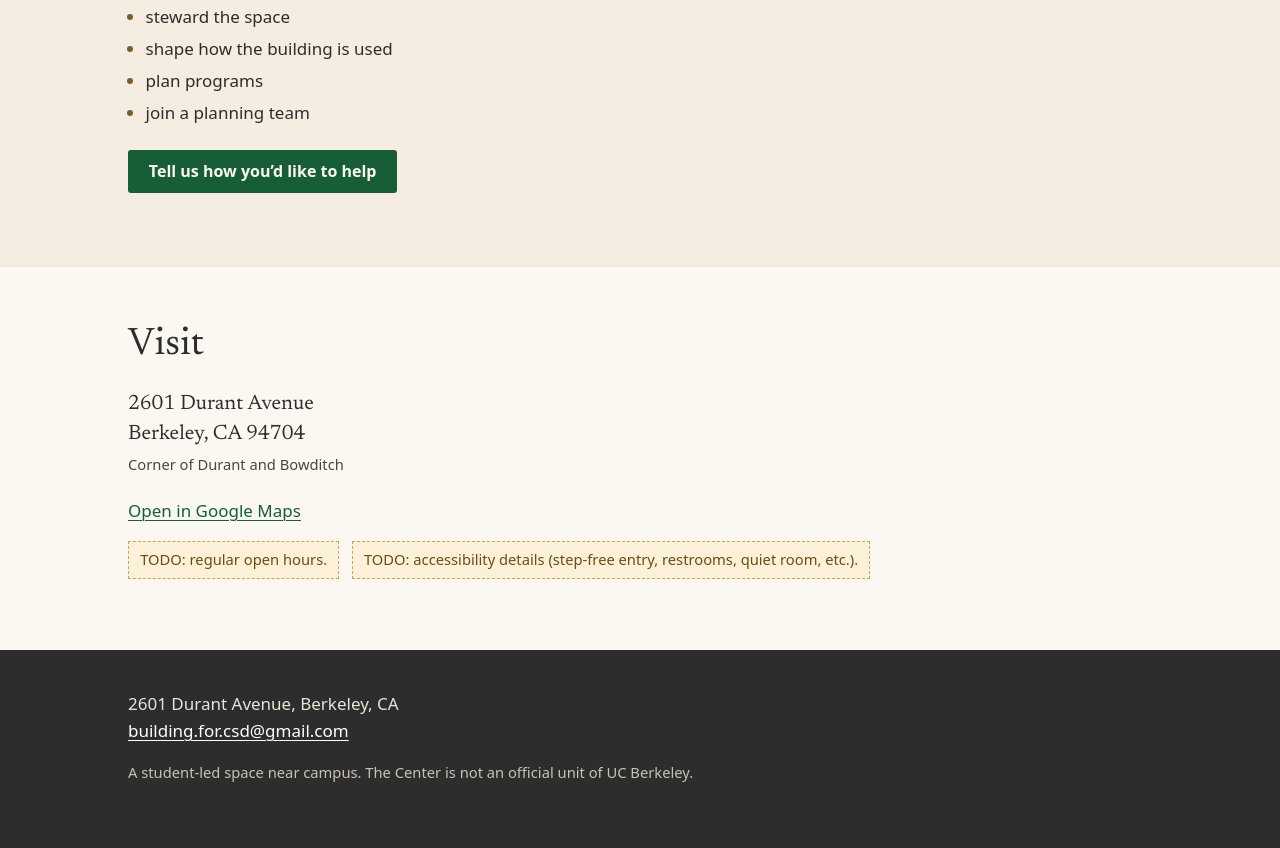
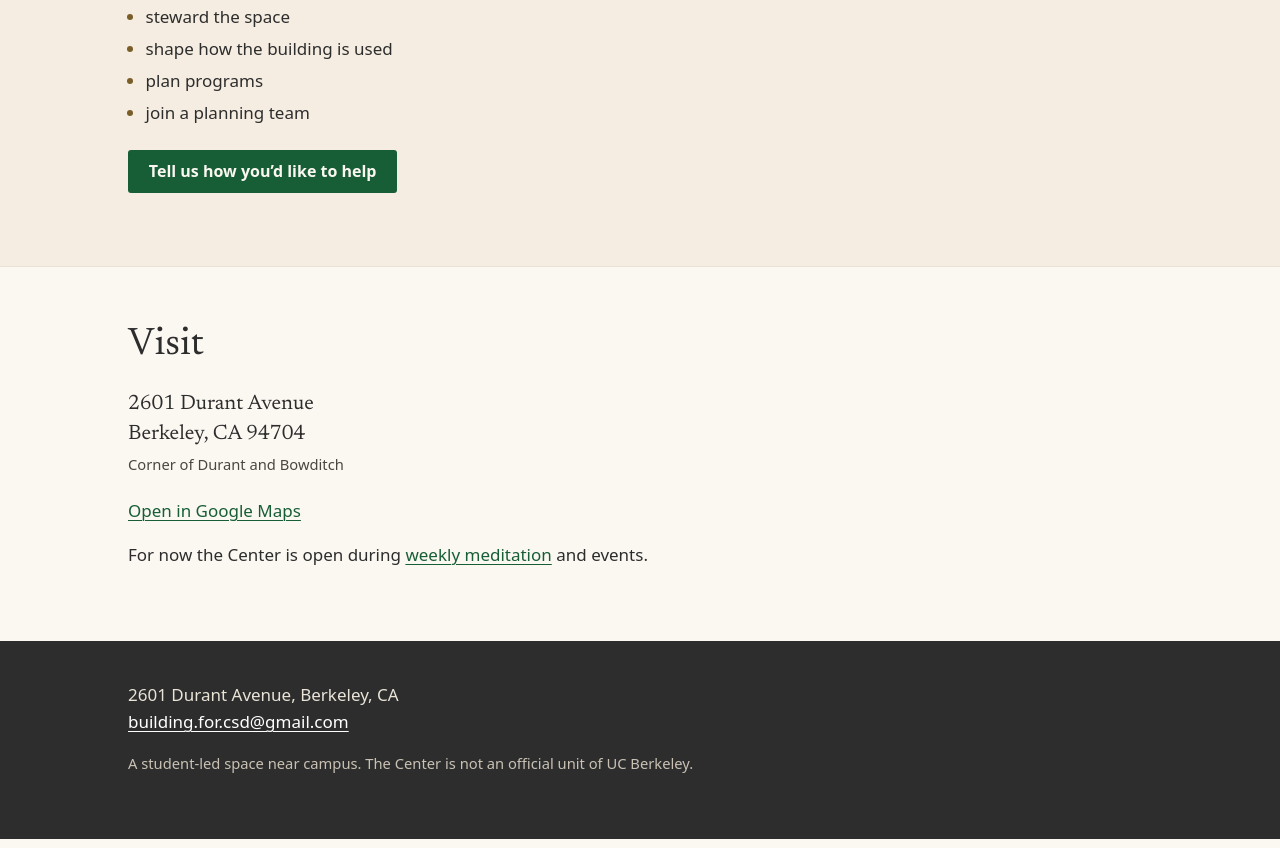
Before and after one commit to Building-CSD/building-csd.github.io, a plain HTML site: page index.html in a window 1280 px wide. Shown: the part 2994-3842 px from the top of the page. Drawn offline with Linux system fonts and the light colour scheme.

Commit message:
Add files via upload

```diff
--- a/index.html
+++ b/index.html
@@ -20,7 +20,7 @@
   <link rel="icon" href="favicon.png" type="image/png">
   <link rel="apple-touch-icon" href="apple-touch-icon.png">
   <link rel="preload" href="fonts/newsreader-400-italic.woff2" as="font" type="font/woff2" crossorigin>
-  <link rel="stylesheet" href="styles.css">
+  <link rel="stylesheet" href="styles.css?v=4">
 </head>
 <body>
 
@@ -98,7 +98,7 @@
       <figure class="photo">
         <img src="images/window.jpg" width="403" height="539" loading="lazy"
              alt="Tall leaded-glass doors standing open onto a garden with pink bougainvillea, a worn cushioned stool in the corner.">
-        <!-- TODO: add photos of the building at 2601 Durant (inside and outside) once we have them. -->
+        <!-- Optional: add photos of the building here later. -->
       </figure>
     </div>
   </section>
@@ -169,9 +169,7 @@
       </address>
       <p><a href="https://www.google.com/maps/place/Center+for+Spirituality+and+Dialogue+%7C+CSD/@37.8683901,-122.2565818,979m/data=!3m1!1e3!4m15!1m8!3m7!1s0x80857c2fa190d5d1:0x5bd534ed75fe6dee!2s2601+Durant+Ave,+Berkeley,+CA+94704!3b1!8m2!3d37.8683901!4d-122.2565818!16s%2Fg%2F11b8zf1wqk!3m5!1s0x80857d32d6e58b9b:0x38f5d8ae71e7ced2!8m2!3d37.8683901!4d-122.2565818!16s%2Fg%2F11_051hhqd">Open in Google Maps</a></p>
 
-      <!-- TODO: remove these two notes once you have the details. -->
-      <p class="todo">TODO: regular open hours.</p>
-      <p class="todo">TODO: accessibility details (step-free entry, restrooms, quiet room, etc.).</p>
+      <p>For now the Center is open during <a href="#meditation">weekly meditation</a> and events.</p>
     </div>
   </section>
 
--- a/styles.css
+++ b/styles.css
@@ -142,7 +142,6 @@ ul.plain li::marker { color: var(--brass); }
 address { font-style: normal; font-family: var(--serif); font-size: 1.3rem; line-height: 1.45; margin-bottom: 1rem; }
 address .small { font-family: var(--sans); }
 
-.todo { font-size: 0.92rem; color: #6b4c12; background: #fbf1d9; border: 1px dashed #c9a656; padding: 0.4rem 0.7rem; display: inline-block; margin-right: 0.5rem; }
 
 /* ---------- footer ---------- */
 .site-footer { background: var(--ink); color: #eae4d8; padding: 2.5rem 0 3rem; }
```
Also changed, not shown: 1 other file.
